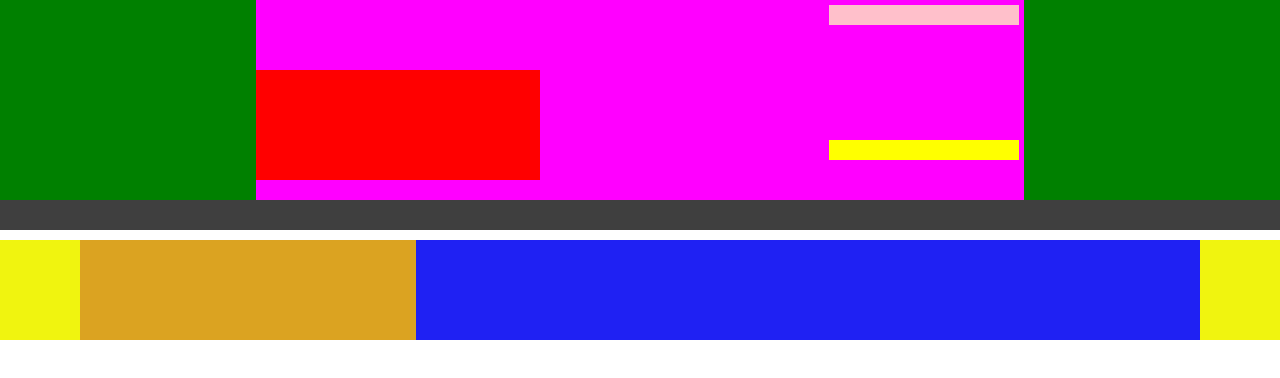
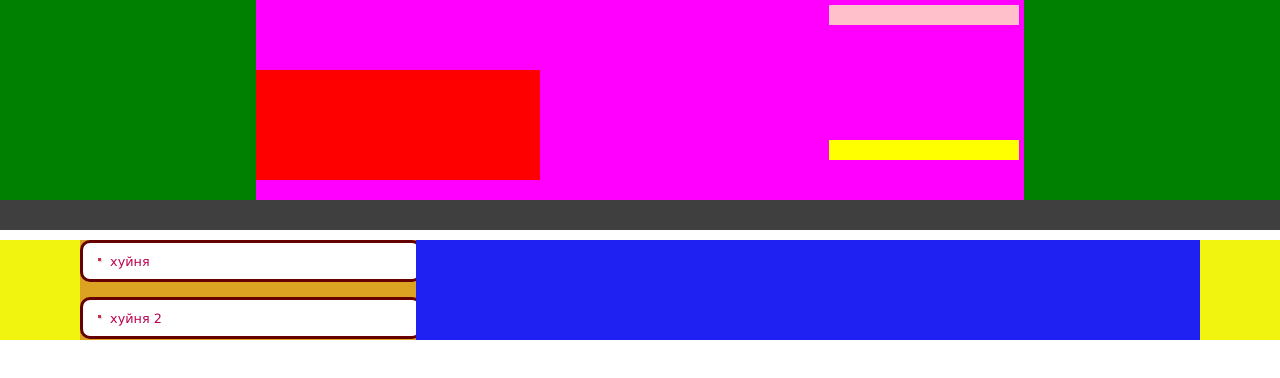
Before and after one commit to exvolt-biq/XOXOLSTYLE, a plain HTML site: page index.html in a window 1280 px wide. Drawn offline with Linux system fonts and the light colour scheme.

Commit message:
добавил меню блок, сделал в нем добавление, цвет, рамки и т.д, добавил пнг.

```diff
--- a/general.css
+++ b/general.css
@@ -77,3 +77,14 @@ body{
   height: 100px;
   background-color: #1f21f3;
 }
+.menublock{
+  width: 94%;
+  margin-bottom: 15px;
+  background-color: #ffffff;
+  border-radius: 10px;
+  border: 3px solid #660000;
+  padding: 10px;
+  color: #bb004f;
+  font-family: verdana,arial,helvetica,sans-serif;
+  font-size: 12.8px;
+}
--- a/index.html
+++ b/index.html
@@ -28,7 +28,14 @@
   <div class="slo1">
     <div class="slo2">
       <div class="side-bar">
-
+        <div class="menublock">
+          <img src="image\point.png">
+          хуйня
+        </div>
+        <div class="menublock">
+          <img src="image\point.png">
+          хуйня 2
+        </div>
       </div>
       <div class="content">
 
```
Also changed, not shown: image/point.png (added).
